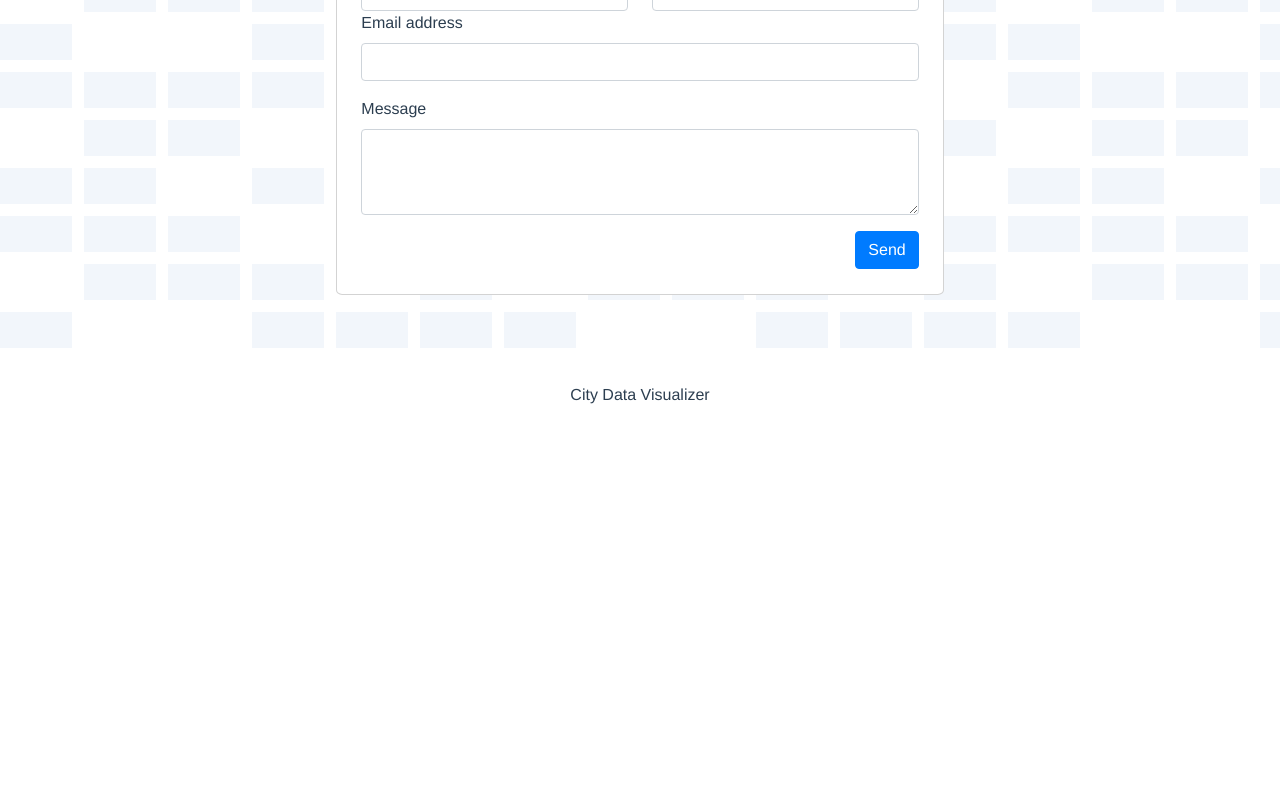
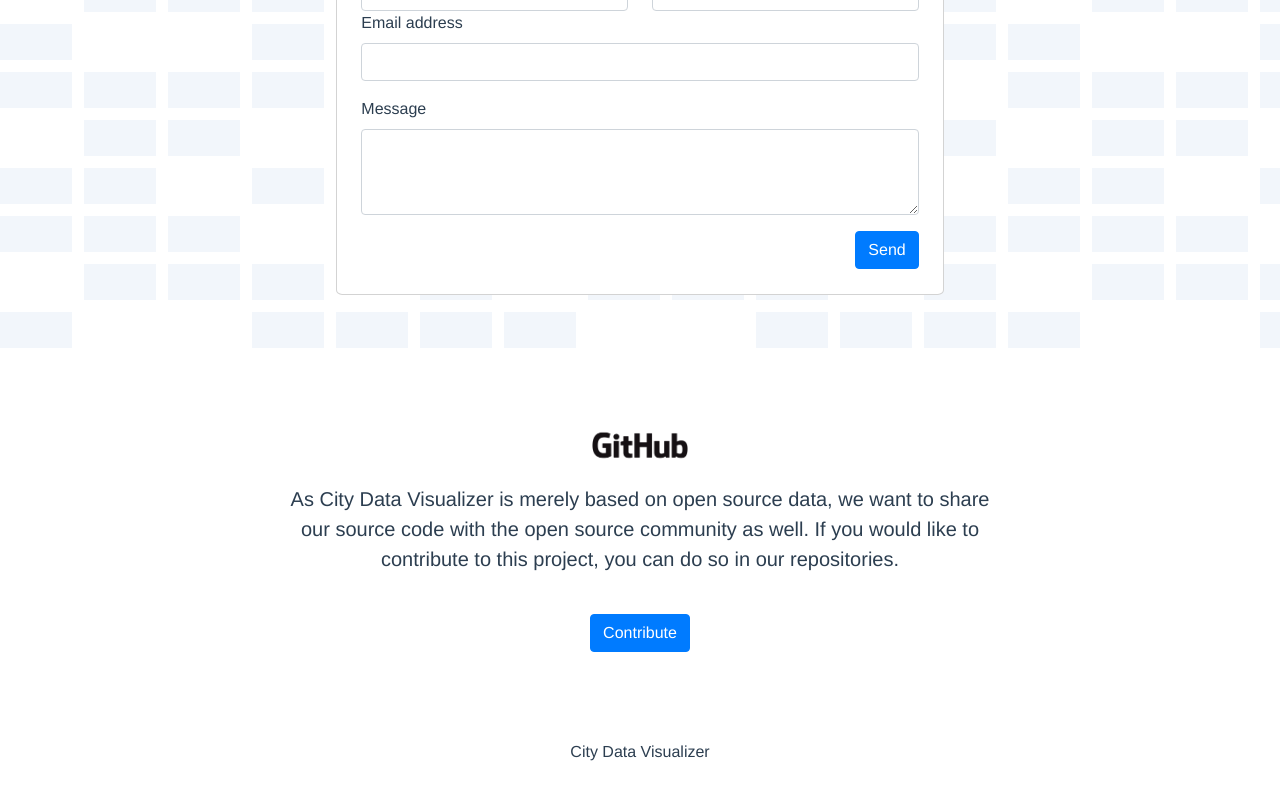
Before and after one commit to Api-visualizer/city-data-visualizer-FE, a Vue app: page / in a window 1280 px wide. Shown: the part 2873-3673 px from the top of the page. Before the commit the page ends 3320 px from the top, so only its background shows below. Built offline with nearby package versions, Linux system fonts and the light colour scheme; what @trevoreyre/autocomplete-vue, vue-apexcharts would draw is missing.

Commit message:
Add github section on landing page

```diff
--- a/src/views/Landing.vue
+++ b/src/views/Landing.vue
@@ -146,6 +146,13 @@
        <Contact />
       </div>
 
+      <div class="jumbotron">
+        <img src="/images/GitHub_Logo.png" alt="Github logo">
+        <p class="lead pt-4" style="padding-bottom: 24px;">As City Data Visualizer is merely based on open source data, we want to share our source code with the open source community as well. If you would like to contribute to this project, you can do so in our repositories.</p>
+        <!-- TODO: change link after renaming Github project -->
+        <a class="btn btn-primary" href="https://github.com/Api-visualizer" role="button">Contribute</a>
+      </div>
+
     </div>
   </div>
 </template>
```
Also changed, not shown: public/images/GitHub_Logo.png (added).
